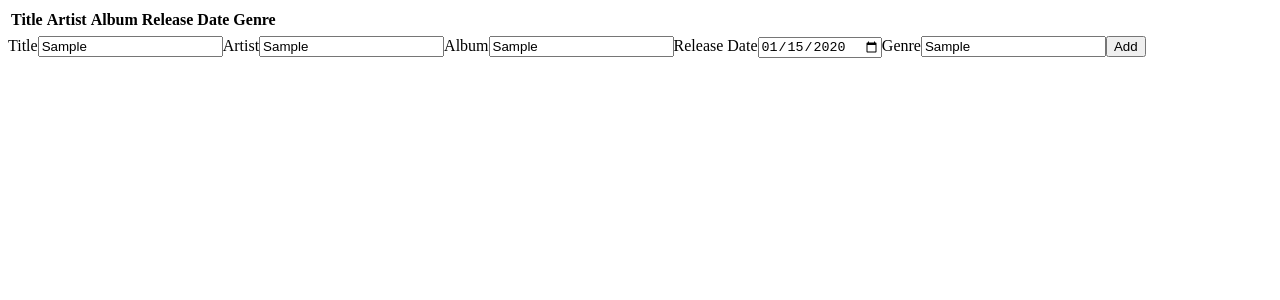
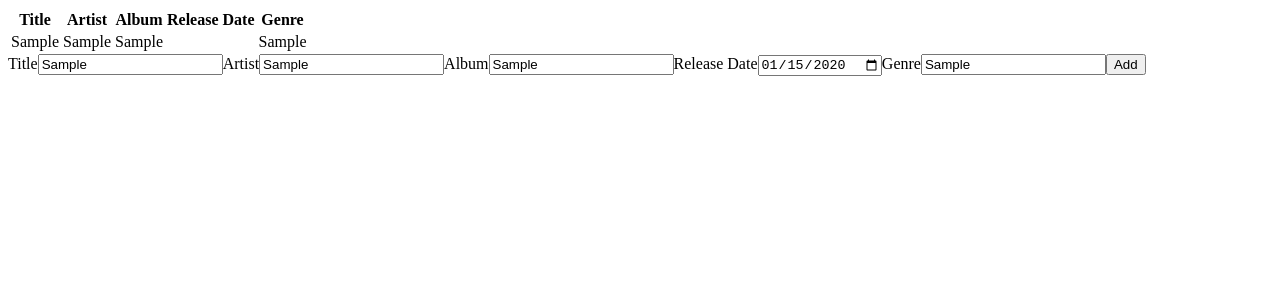
Before and after one commit to lisaloyd/Music_Library_Frontend, a React (Create React App) app: page / in a window 1280 px wide. Both pictures are taken after typing "Sample", "Sample", "Sample", "2020-01-15", "Sample" into the empty fields and a click on the button "Add". Shown: the top 300 px of the page. Built offline with nearby package versions, Linux system fonts and the light colour scheme; no server answers.

Commit message:
Modified MusicTable and added SongRow Component + added songs to database by using Axios to make a POST request

```diff
--- a/src/App.js
+++ b/src/App.jsx
@@ -9,10 +9,10 @@ function App() {
 
   useEffect (() => {
     getAllSongs();
-  }, [])
+  }, []);
 
   async function getAllSongs(){
-    let response = await axios.get('http://127.0.0.1:8000/api/music/');
+    const response = await axios.get('http://127.0.0.1:8000/api/music/');
     setSongs(response.data);
   }
 
@@ -21,9 +21,16 @@ function App() {
     setSongs(tempSongs);
   }
 
+  async function createSong(newSong) {
+    let response = await axios.post('http://127.0.0.1:8000/api/music/', newSong);
+    if(response.status===201){
+      await getAllSongs();
+    }
+  }
+
   return (
     <div>
-      <MusicTable parentSongs={songs} />
+      <MusicTable songs={songs} />
       <AddSong AddNewSongProperty={addNewSong} />
     </div>
   );
--- a/src/Components/MusicTable/MusicTable.jsx
+++ b/src/Components/MusicTable/MusicTable.jsx
@@ -1,5 +1,11 @@
-const MusicTable = (props) => {
-  return (
+import SongRow from "../SongRow/SongRow.jsx";
+
+const MusicTable = ({songs}) => {
+  const rows = songs.map(song => {
+    return <SongRow song={song} />;
+  });
+
+  return(
     <div>
       <table>
         <thead>
@@ -11,19 +17,7 @@ const MusicTable = (props) => {
             <th>Genre</th>
           </tr>
         </thead>
-        <tbody>
-          {props.parentSongs.map((song) => {
-            return (
-              <tr>
-                <td>{}</td>
-                <td>{}</td>
-                <td>{}</td>
-                <td>{}</td>
-                <td>{}</td>
-              </tr>
-            );
-          })}
-        </tbody>
+        <tbody>{rows}</tbody>
       </table>
     </div>
   );
--- /dev/null
+++ b/src/Components/SongRow/SongRow.jsx
@@ -0,0 +1,13 @@
+const SongRow = ({song}) => {
+    return (
+        <tr>
+            <td>{song.title}</td>
+            <td>{song.artist}</td>
+            <td>{song.album}</td>
+            <td>{song.release_date}</td>
+            <td>{song.genre}</td>
+        </tr>
+    );
+};
+
+export default SongRow;
```
Also changed, not shown: src/Components/SearchBar/SearchBar.jsx (added), 1 other file (tests, documents, lock files or other folders).
